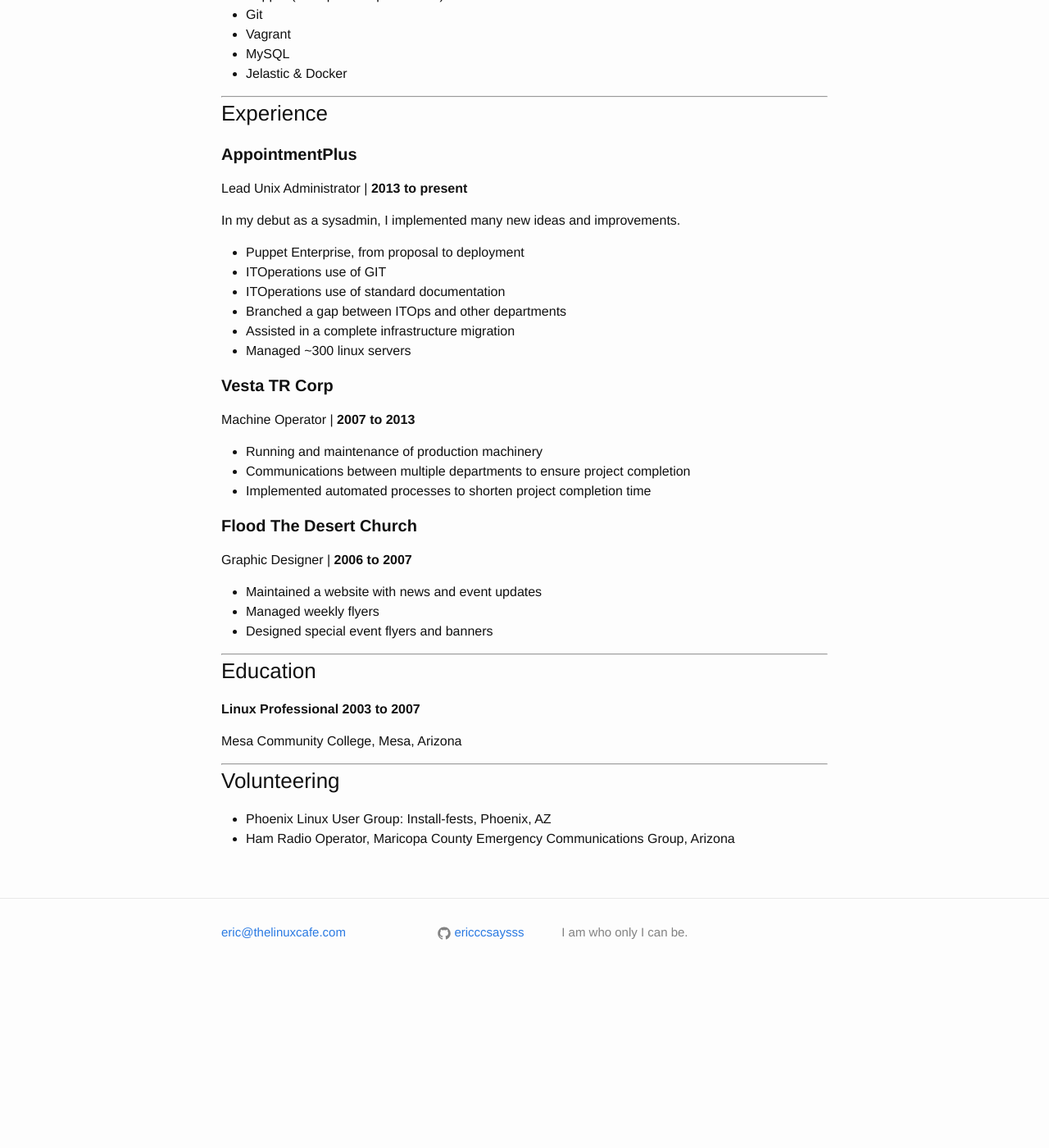
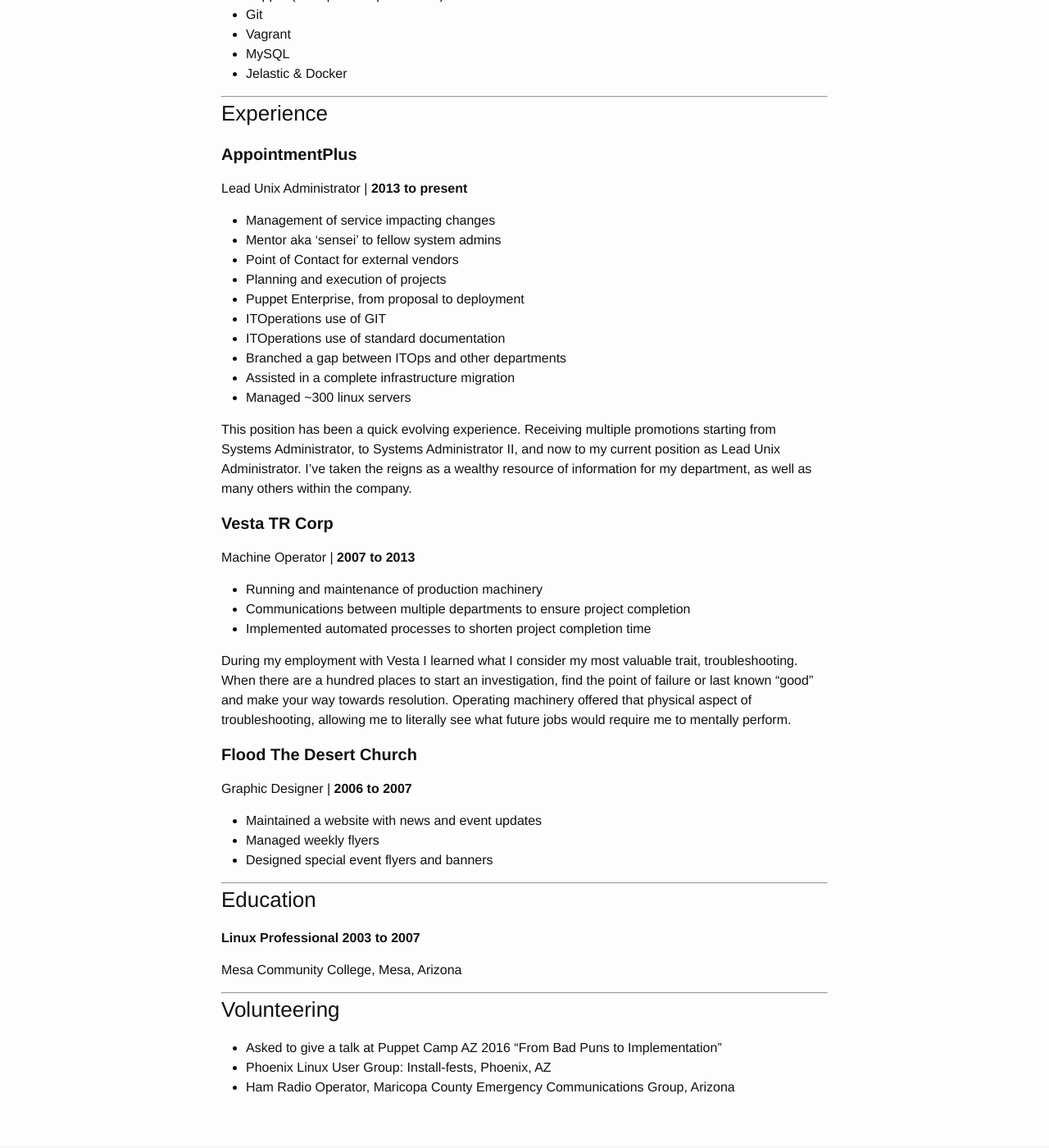
Before and after one commit to ericccsaysss/ericccsaysss.github.io, a Jekyll site: the page built from resume.md, in a window 1280 px wide and 1400 px high, scrolled down 526 px. Shown: the whole window at 82% size. Built offline with Jekyll 4.4.1, drawn with Linux system fonts in a browser that asks for light colours; before the commit the page ends 1735 px from its top, so only the background shows below that.

Commit message:
updated resume

```diff
--- a/resume.md
+++ b/resume.md
@@ -35,14 +35,18 @@ permalink: /resume/
 
 Lead Unix Administrator \| **2013 to present**
 
-  In my debut as a sysadmin, I implemented many new ideas and improvements.
-
+  - Management of service impacting changes
+  - Mentor aka ‘sensei’ to fellow system admins
+  - Point of Contact for external vendors
+  - Planning and execution of projects
   - Puppet Enterprise, from proposal to deployment
   - ITOperations use of GIT
   - ITOperations use of standard documentation
   - Branched a gap between ITOps and other departments
   - Assisted in a complete infrastructure migration
   - Managed ~300 linux servers
+
+This position has been a quick evolving experience. Receiving multiple promotions starting from Systems Administrator, to Systems Administrator II, and now to my current position as Lead Unix Administrator. I’ve taken the reigns as a wealthy resource of information for my department, as well as many others within the company.
 
 #### **Vesta TR Corp**
 
@@ -51,6 +55,8 @@ Machine Operator \| **2007 to 2013**
   - Running and maintenance of production machinery
   - Communications between multiple departments to ensure project completion
   - Implemented automated processes to shorten project completion time
+
+During my employment with Vesta I learned what I consider my most valuable trait, troubleshooting. When there are a hundred places to start an investigation, find the point of failure or last known "good" and make your way towards resolution. Operating machinery offered that physical aspect of troubleshooting, allowing me to literally see what future jobs would require me to mentally perform.
 
 #### **Flood The Desert Church**
 Graphic Designer \| **2006 to 2007**
@@ -70,6 +76,6 @@ Mesa Community College, Mesa, Arizona
 ---
 
 ### Volunteering
-
+- Asked to give a talk at Puppet Camp AZ 2016 “From Bad Puns to Implementation”
 - Phoenix Linux User Group: Install-fests, Phoenix, AZ
 - Ham Radio Operator, Maricopa County Emergency Communications Group, Arizona
```
